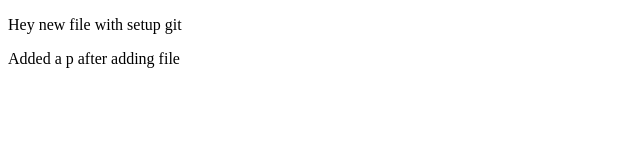
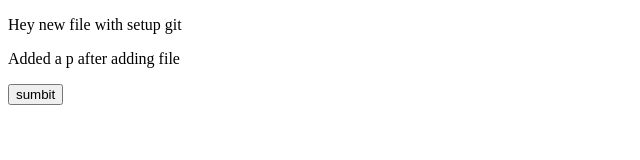
Before and after one commit to bhavya00001/js-extra, a plain HTML site: page index.html in a window 1280 px wide. Shown: the whole page, without its empty margins (0-640 px from the left). Drawn offline with Linux system fonts and the light colour scheme.

Commit message:
button added

```diff
--- a/index.html
+++ b/index.html
@@ -9,6 +9,7 @@
     <div>
       <p>Hey new file with setup git</p>
       <p>Added a p after adding file</p>
+      <button>sumbit</button>
     </div>
   </body>
 </html>
```
